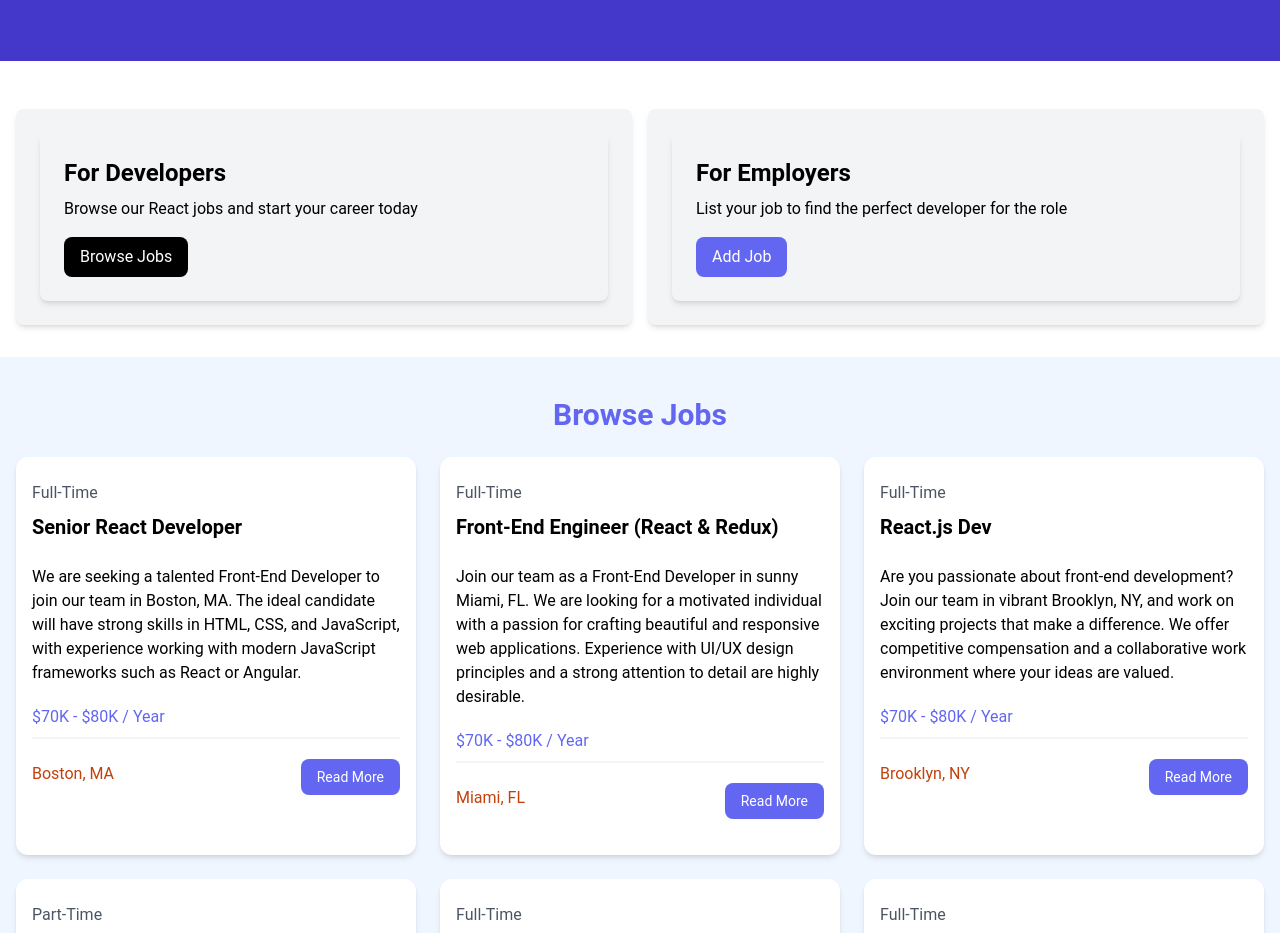
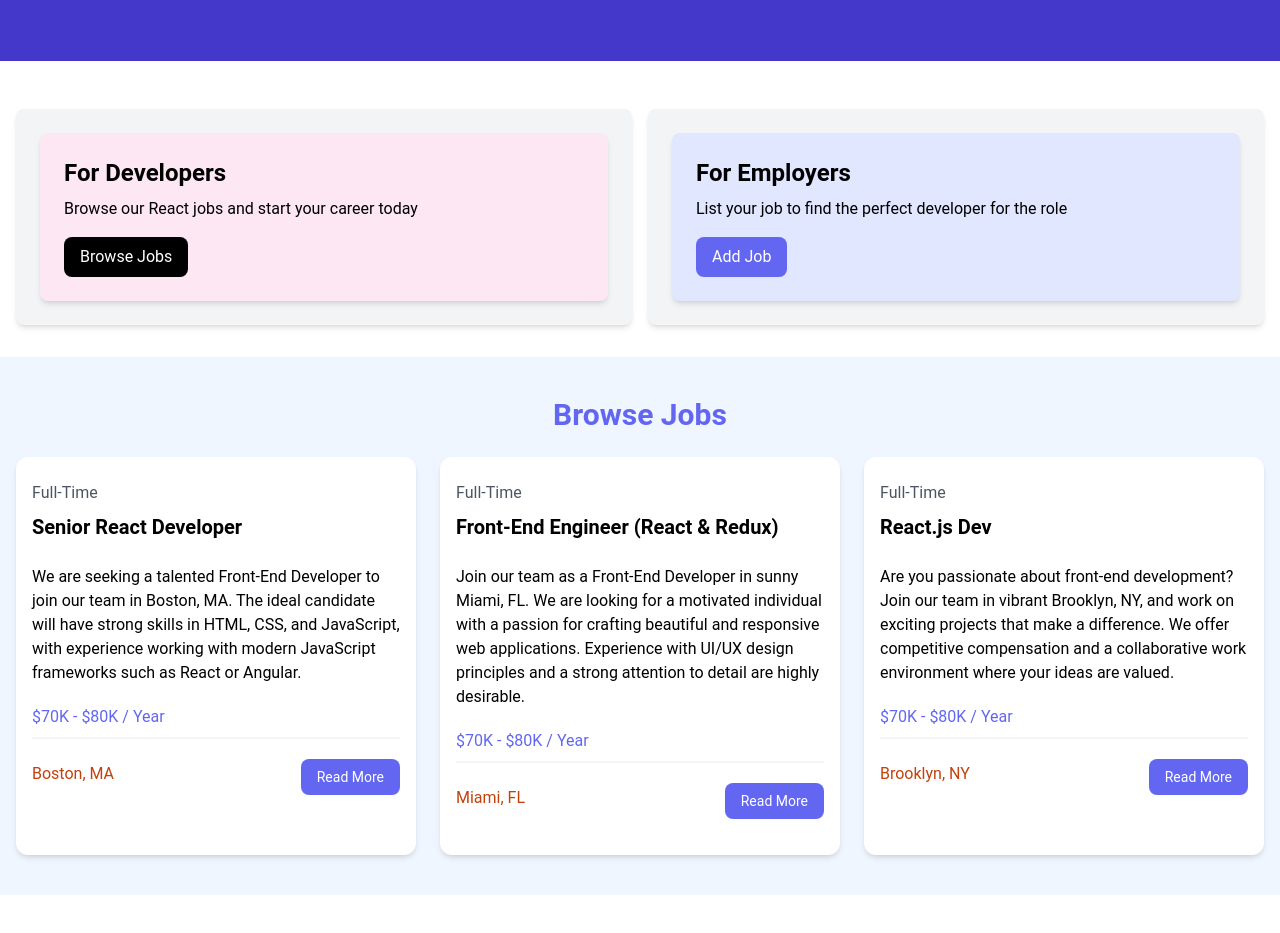
Before and after one commit to QuantumRoshan/All-in-one-React, a React (Vite) app: page / in a window 1280 px wide. Shown: the part 300-1233 px from the top of the page. Built offline with nearby package versions, Linux system fonts and the light colour scheme.

Commit message:
added new compenent

```diff
--- a/src/App.jsx
+++ b/src/App.jsx
@@ -1,25 +1,18 @@
 import Navbar from './components/Navbar'
-import Hero from './components/hero'
+import Hero from './components/Hero'
 import HomeCards from './components/HomeCards'
 import JobsListing from './components/JobsListing'
+import ViewAllJobs from './components/ViewAllJobs'
 
 const App = () => {
   return (
-    <hero>
+    <>
       <Navbar />
       <Hero title="React jobs" subtitle="Become a react dev" />
       <HomeCards />
       <JobsListing />
-
-      <section className="m-auto max-w-lg my-10 px-6">
-        <a
-          href="jobs.html"
-          className="block bg-black text-white text-center py-4 px-6 rounded-xl hover:bg-gray-700"
-        >
-          View All Jobs
-        </a>
-      </section>
-    </hero>
+      <ViewAllJobs />
+    </>
   )
 }
 
--- a/src/components/Cards.jsx
+++ b/src/components/Cards.jsx
@@ -1,7 +1,9 @@
 import PropTypes from 'prop-types'
 
-const Cards = ({ children, bg = 'indigo' }) => {
+const Cards = ({ children, bg = 'red' }) => {
   //red is the default if any colour is passed then it overwrites
+  // console.log(bg)
+
   return (
     <div className={`bg-${bg}-100 p-6 rounded-lg shadow-md`}>{children}</div>
   )
--- a/src/components/HomeCards.jsx
+++ b/src/components/HomeCards.jsx
@@ -6,7 +6,7 @@ const HomeCards = () => {
       <div className="container-xl lg:container m-auto">
         <div className="grid grid-cols-1 md:grid-cols-2 gap-4 p-4 rounded-lg">
           <div className="bg-gray-100 p-6 rounded-lg shadow-md">
-            <Cards bg="red">
+            <Cards bg="pink">
               <h2 className="text-2xl font-bold">For Developers</h2>
               <p className="mt-2 mb-4">
                 Browse our React jobs and start your career today
--- a/src/components/JobsListing.jsx
+++ b/src/components/JobsListing.jsx
@@ -2,6 +2,7 @@ import JobListing from './JobListing'
 import jobs from '../jobs.json'
 
 const JobsListing = () => {
+  const recentJobs = jobs.slice(0, 3)
   //   console.log(jobs)
   return (
     <section className="bg-blue-50 px-4 py-10">
@@ -10,7 +11,7 @@ const JobsListing = () => {
           Browse Jobs
         </h2>
         <div className="grid grid-cols-1 md:grid-cols-3 gap-6">
-          {jobs.map((job) => (
+          {recentJobs.map((job) => (
             <JobListing key={job.id} job={job} />
           ))}
         </div>
--- /dev/null
+++ b/src/components/ViewAllJobs.jsx
@@ -0,0 +1,14 @@
+const ViewAllJobs = () => {
+  return (
+    <section className="m-auto max-w-lg my-10 px-6">
+      <a
+        href="jobs.html"
+        className="block bg-black text-white text-center py-4 px-6 rounded-xl hover:bg-gray-700"
+      >
+        View All Jobs
+      </a>
+    </section>
+  )
+}
+
+export default ViewAllJobs
--- a/tailwind.config.js
+++ b/tailwind.config.js
@@ -1,6 +1,11 @@
 /** @type {import('tailwindcss').Config} */
 export default {
   content: ['./index.html', './src/**/*.{js,ts,jsx,tsx}'],
+  safelist: [
+    {
+      pattern: /^bg-(red|blue|green|yellow|pink|purple|indigo|gray)-100$/,
+    },
+  ],
   theme: {
     extend: {
       fontFamily: {
```
